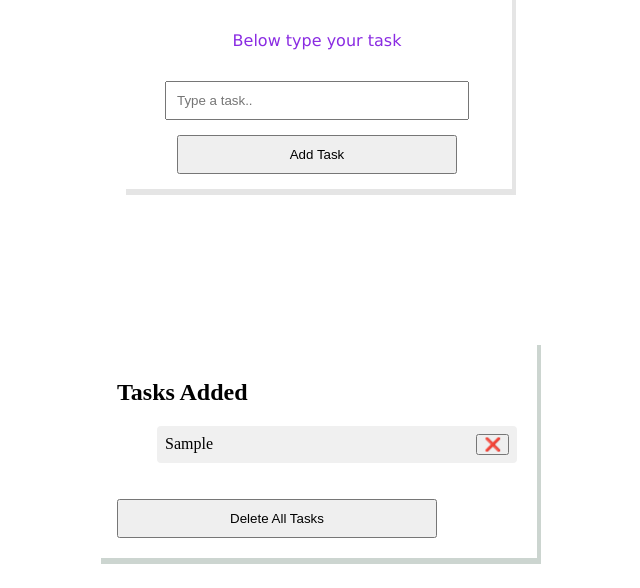
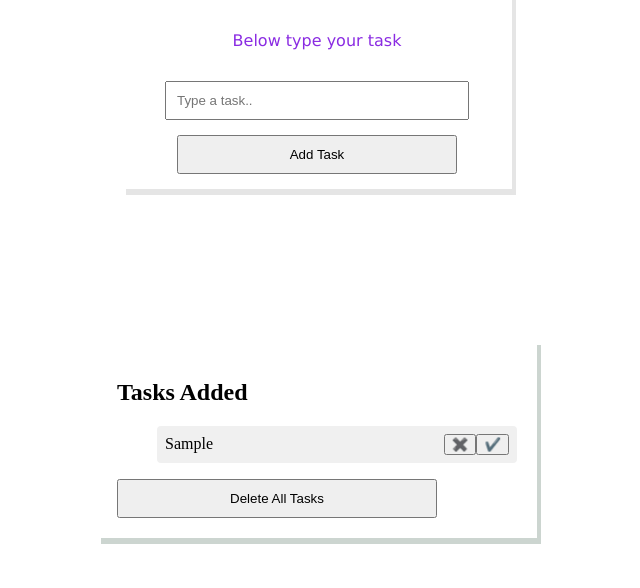
Before and after one commit to FranciscoGtz1996/To-Do-List, a plain HTML site: page index.html in a window 1280 px wide. Both pictures are taken after typing "Sample" into the empty fields and a click on the button "Add Task". Shown: the part 251-839 px from the top of the page, without its empty margins (323-963 px from the left). Drawn offline with Linux system fonts and the light colour scheme.

Commit message:
added changes to files

```diff
--- a/app.js
+++ b/app.js
@@ -3,28 +3,40 @@ const inputTask = document.getElementById("taskInput");
 const btnAddTask = document.getElementById("bttnAddTask");
 const taskList = document.getElementById("taskList");
 const btnDeleteTask = document.getElementById("bttnDeleteTask");
-const bttnDeleteOneTask = document.getElementById("bttnDeleteOneTask");
+
 
 //Event adding a task
 btnAddTask.addEventListener("click", () => {
   const taskText = inputTask.value.trim();
     if(taskText !== ""){
     const li = document.createElement("li");
-    li.textContent = taskText;
-    taskList.appendChild(li);
-    const newButton = document.createElement('button');
-    newButton.textContent = "❌";
-    newButton.classList.add("deleteBtn");
-      // Agregar evento al botón de eliminar
-  newButton.addEventListener("click", () => {
+    //Agregamos clase para estilo
+    li.classList.add("taskItem");
+    // Crear el texto
+    const span = document.createElement("span");
+    span.textContent = taskText;
+    //Agregar botón para eliminar tarea
+    const newButtonDelteTask = document.createElement('button');
+    newButtonDelteTask.textContent = "✖️";
+    newButtonDelteTask.classList.add("deleteBtn");
+    //Agregar botón para marcar la tarea como hecha
+    const newButtonTaskCompleted = document.createElement('button');
+    newButtonTaskCompleted.textContent = "✔️";
+    newButtonTaskCompleted.classList.add("checkedBtn");
+    // Agregar evento al botón de eliminar tarea
+    newButtonDelteTask.addEventListener("click", () => {
     li.remove(); // elimina sólo esta tarea
   });
 
-  // Agregar el botón dentro del li
-  li.appendChild(newButton);
 
-  // Agregar el li a la lista
+  // Agregar todo al li
+  li.appendChild(span);
+  li.appendChild(newButtonDelteTask);
+  li.appendChild(newButtonTaskCompleted);
+
+  // Agregar el li al ul
   taskList.appendChild(li);
+
     inputTask.value = ""; // limpiar input
     document.getElementById("tasksAdded").style.visibility = 'visible';
   }
--- a/index.html
+++ b/index.html
@@ -17,7 +17,6 @@
     <div id="tasksAdded">
        <h2>Tasks Added</h2>
       <ul id="taskList"></ul>
-      <div id="bttnDeleteOneTask"></div>
       <button id="bttnDeleteTask">Delete All Tasks</button>
     </div>
 
--- a/styles.css
+++ b/styles.css
@@ -45,6 +45,15 @@
   border-radius: 4px;
 }
 
+#taskList li span {
+  flex: 1; /* ocupa todo el espacio disponible a la izquierda */
+}
+
+
 .deleteBtn:hover {
   background: darkred;
 }
+
+.checkedBtn:hover {
+  background: rgb(63, 139, 0);
+}
```
